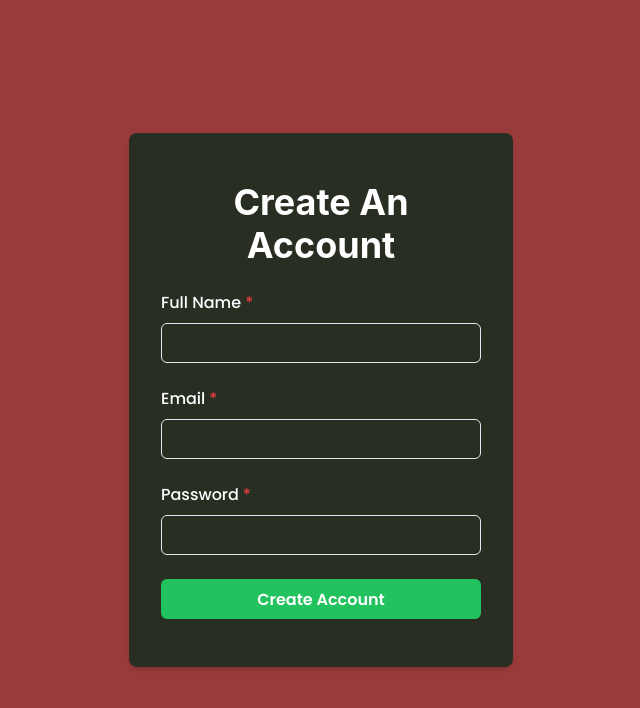
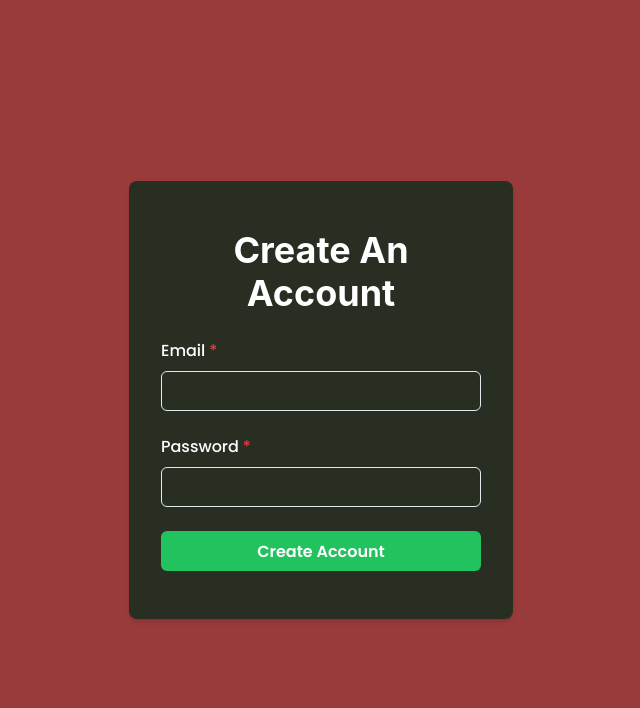
Before and after one commit to coderoyalty/job-board, a React (Vite) app in the folder frontend/: page /candidate-signup in a window 1280 px wide. Shown: the top 708 px of the page, without its empty margins (319-959 px from the left). Built offline with nearby package versions, Linux system fonts and the light colour scheme.

Commit message:
Update registration form

```diff
--- a/frontend/src/components/form/CandidateRegistrationForm.jsx
+++ /dev/null
@@ -1,81 +0,0 @@
-import React from "react";
-import { useFormik } from "formik";
-import {
-  Stack,
-  Heading,
-  Box,
-  FormControl,
-  FormLabel,
-  Input,
-  Button,
-} from "@chakra-ui/react";
-
-function delay(ms) {
-  return new Promise((resolve) => {
-    setTimeout(() => {
-      resolve(`Delay of ${ms} milliseconds completed`);
-    }, ms);
-  });
-}
-
-const CandidateRegistrationForm = ({ setRegistrationProgress }) => {
-  const [loading, setLoading] = React.useState(false);
-
-  const formik = useFormik({
-    initialValues: { fullName: "", location: "" },
-    onSubmit: (values) => {
-      setLoading(true);
-
-      delay(1000).then(() => {
-        alert(JSON.stringify(values, null, 4));
-        setRegistrationProgress(true);
-        setLoading(false);
-      });
-    },
-  });
-
-  return (
-    <Stack direction="column" spacing={6} className="p-4">
-      <Heading textAlign="center">Create An Account</Heading>
-      <Box as="form" onSubmit={formik.handleSubmit}>
-        <Stack direction={"column"} spacing={6}>
-          <FormControl isRequired>
-            <FormLabel>Full Name</FormLabel>
-            <Input
-              type="text"
-              name="fullName"
-              id="fullName"
-              onChange={formik.handleChange}
-              value={formik.values.fullName}
-            />
-          </FormControl>
-          <FormControl isRequired>
-            <FormLabel>Email</FormLabel>
-            <Input
-              type="text"
-              name="email"
-              id="email"
-              onChange={formik.handleChange}
-              value={formik.values.email}
-            />
-          </FormControl>
-          <FormControl isRequired>
-            <FormLabel htmlFor="password">Password</FormLabel>
-            <Input
-              type="password"
-              name="password"
-              id="password"
-              onChange={formik.handleChange}
-              value={formik.values.password}
-            />
-          </FormControl>
-          <Button colorScheme="whatsapp" type="submit" isLoading={loading}>
-            Create Account
-          </Button>
-        </Stack>
-      </Box>
-    </Stack>
-  );
-};
-
-export default CandidateRegistrationForm;
--- a/frontend/src/components/form/EmployerRegistrationForm.jsx
+++ b/frontend/src/components/form/RegistrationForm.jsx
@@ -7,30 +7,63 @@ import {
   FormControl,
   FormLabel,
   Input,
+  useToast,
 } from "@chakra-ui/react";
 import { useFormik } from "formik";
 
-function delay(ms) {
-  return new Promise((resolve) => {
-    setTimeout(() => {
-      resolve(`Delay of ${ms} milliseconds completed`);
-    }, ms);
-  });
-}
-
-const EmployerRegistrationForm = ({ setRegistrationProgress }) => {
+const RegistrationForm = ({ role }) => {
   const [loading, setLoading] = React.useState(false);
 
+  const toast = useToast();
+
   const formik = useFormik({
-    initialValues: { contactName: "", companyName: "", companyLocation: "" },
+    initialValues: { email: "", password: "" },
     onSubmit: (values) => {
       setLoading(true);
 
-      delay(1000).then(() => {
-        alert(JSON.stringify(values, null, 4));
-        setRegistrationProgress(true);
-        setLoading(false);
+      let headersList = {
+        Accept: "*/*",
+        "User-Agent": "Thunder Client (https://www.thunderclient.com)",
+        "Content-Type": "application/json",
+      };
+
+      const body = {
+        ...values,
+        role,
+      };
+
+      fetch("http://localhost:5000/api/auth/register", {
+        method: "POST",
+        headers: headersList,
+        body: JSON.stringify(body),
+      }).then((response) => {
+        console.log(response.status, response.statusText);
+        if (!response.ok) {
+          formik.values = { email: "", password: "" };
+
+          toast({
+            title: "Account Creation Failed",
+            description: "We couldn't create an account for you.",
+            status: "error",
+            isClosable: true,
+            duration: 3000,
+            onCloseComplete: () => {},
+          });
+        } else {
+          toast({
+            title: "Account Created",
+            description: "We've created an account for you.",
+            status: "success",
+            isClosable: true,
+            duration: 3000,
+            onCloseComplete: () => {},
+          });
+        }
+
+        formik.setValues({ email: "", password: "" });
       });
+
+      setLoading(false);
     },
   });
 
@@ -68,4 +101,4 @@ const EmployerRegistrationForm = ({ setRegistrationProgress }) => {
   );
 };
 
-export default EmployerRegistrationForm;
+export default RegistrationForm;
--- a/frontend/src/pages/CandidateSignup.jsx
+++ b/frontend/src/pages/CandidateSignup.jsx
@@ -1,10 +1,9 @@
 import React from "react";
 import { Box, Container } from "@chakra-ui/react";
-import CandidateRegistrationForm from "../components/form/CandidateRegistrationForm";
-import CandidateInformationForm from "../components/form/CandidateInformationForm";
+import RegistrationForm from "../components/form/RegistrationForm";
 
 const CandidateSignup = () => {
-  const [progress, setRegistrationProgress] = React.useState(false);
+  const role = "candidate";
 
   return (
     <Box
@@ -15,13 +14,7 @@ const CandidateSignup = () => {
         maxW="sm"
         className="text-white bg-[#292e23] rounded-lg shadow-md px-4 py-8"
       >
-        {progress !== true ? (
-          <CandidateRegistrationForm
-            setRegistrationProgress={setRegistrationProgress}
-          />
-        ) : (
-          <CandidateInformationForm />
-        )}
+        <RegistrationForm role={role} />
       </Container>
     </Box>
   );
--- a/frontend/src/pages/EmployerSignup.jsx
+++ b/frontend/src/pages/EmployerSignup.jsx
@@ -1,11 +1,9 @@
 import { Container, Box } from "@chakra-ui/react";
 import React from "react";
-import EmployerRegistrationForm from "../components/form/EmployerRegistrationForm";
-import EmployerInformationForm from "../components/form/EmployerInformationForm";
+import RegistrationForm from "../components/form/RegistrationForm";
 
 const EmployerSignup = () => {
-  const [progress, setRegistrationProgress] = React.useState(false);
-
+  const role = "employer";
   return (
     <Box
       as="section"
@@ -15,13 +13,7 @@ const EmployerSignup = () => {
         maxW="sm"
         className="text-white bg-[#292e23] rounded-lg shadow-md px-4 py-8"
       >
-        {progress !== true ? (
-          <EmployerRegistrationForm
-            setRegistrationProgress={setRegistrationProgress}
-          />
-        ) : (
-          <EmployerInformationForm />
-        )}
+        <RegistrationForm role={role} />
       </Container>
     </Box>
   );
```
